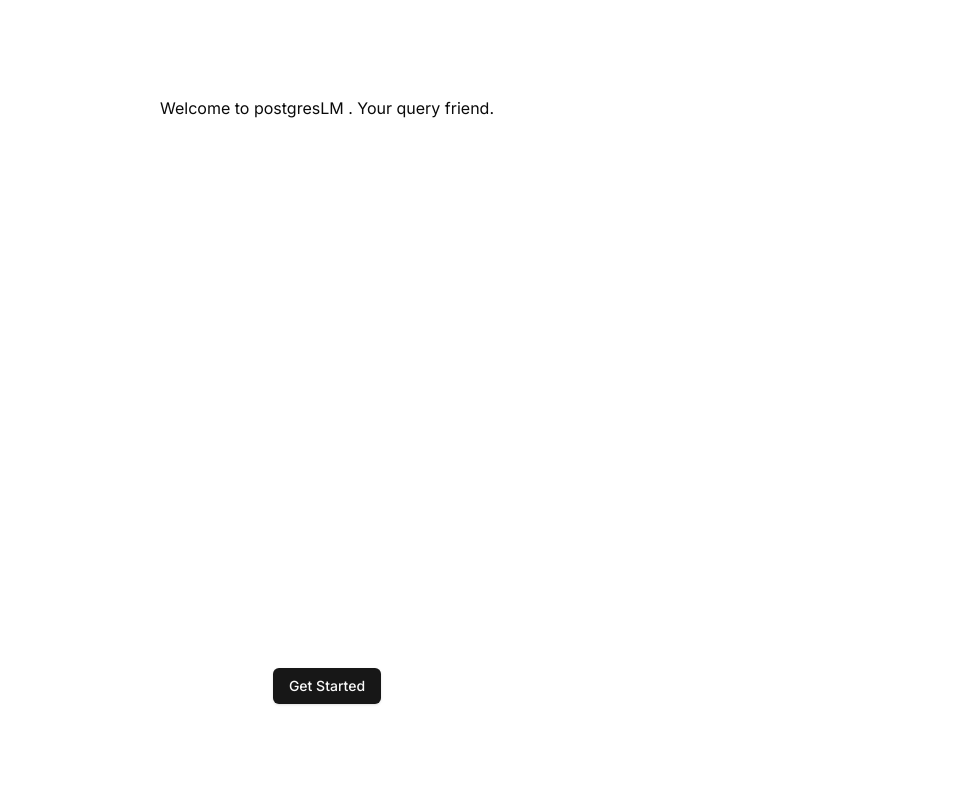
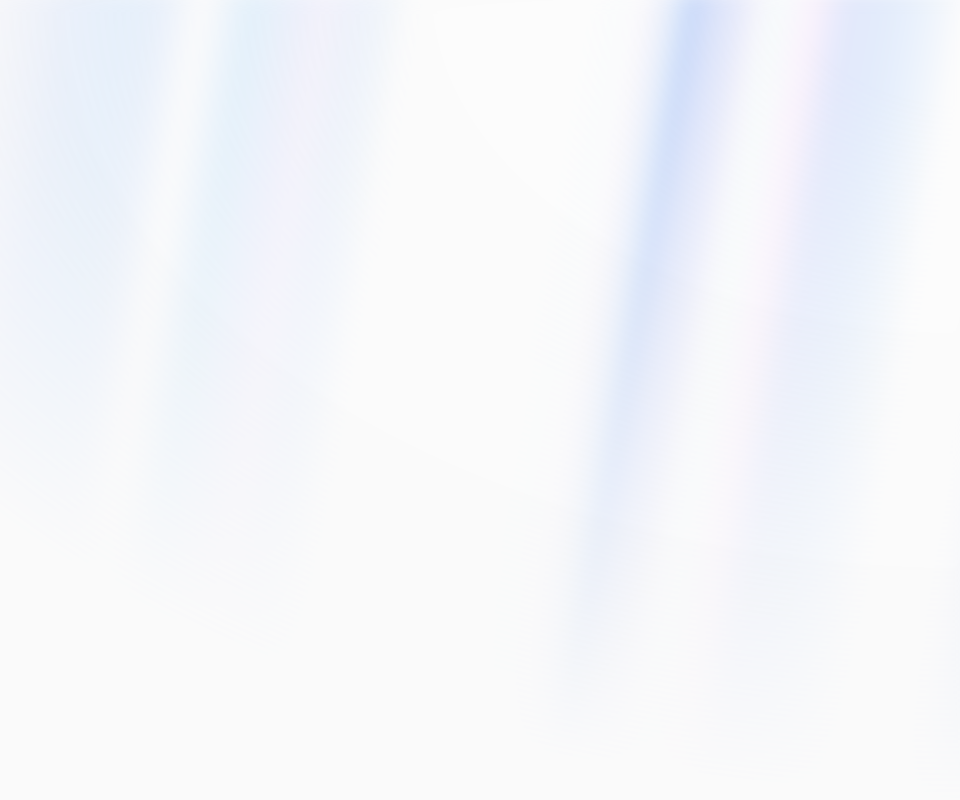
Before and after one commit to RandomThacker/dmp, a Next.js app: page / in a window 1280 px wide. Shown: the top 800 px of the page, without its empty margins (313-1273 px from the left). Built offline with nearby package versions, Linux system fonts and the light colour scheme.

Commit message:
Add: Bg hero

```diff
--- a/src/app/page.tsx
+++ b/src/app/page.tsx
@@ -1,6 +1,9 @@
+import { AuroraBackground } from "@/components/ui/aurora-background";
 import { Button } from "@/components/ui/button";
 export default function Home() {
   return (
+    <>
+    <AuroraBackground/>
     <main className="flex min-h-screen flex-col items-center justify-between p-24">
       <div>
         Welcome to postgresLM . Your query friend.
@@ -10,5 +13,6 @@ export default function Home() {
         <Button>Get Started</Button>
       </div>
     </main>
+    </>
   );
 }
```
